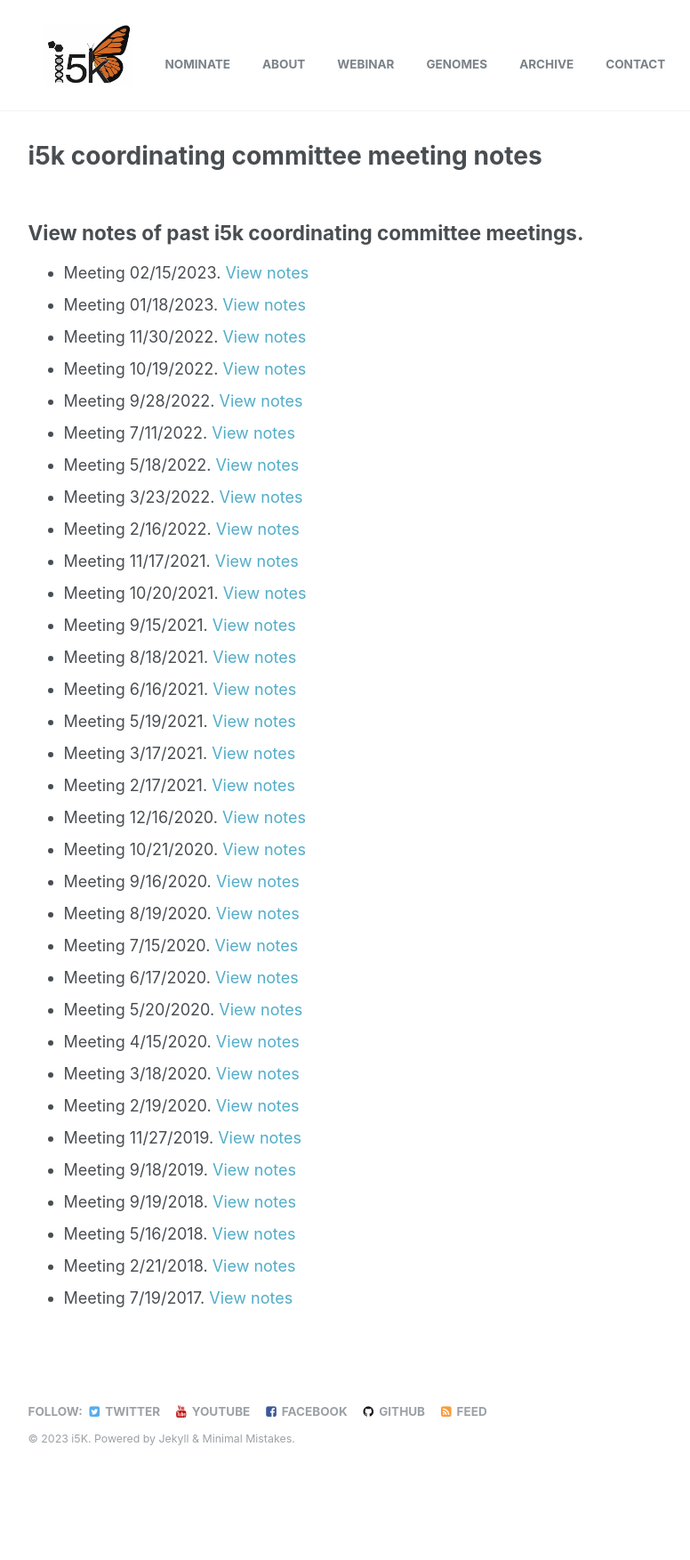
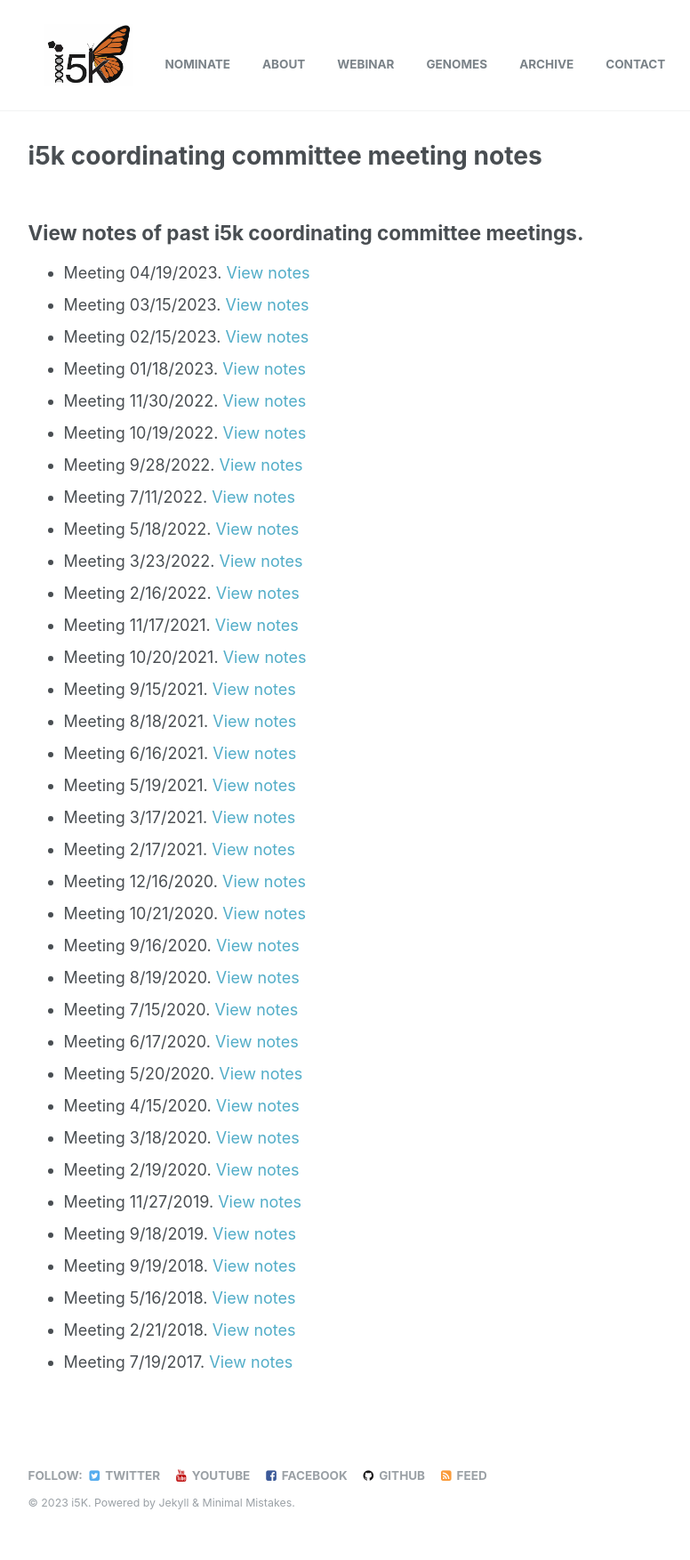
Before and after one commit to i5k/i5k.github.io, a Jekyll site: the page built from _pages/meeting-notes.md, in a window 1280 px wide. Shown: the whole page at 89% size, without its empty margins (250-1026 px from the left). Built offline with Jekyll 4.4.1, drawn with Linux system fonts in a browser that asks for light colours; before the commit the page ends 1681 px from its top, so only the background shows below that.

Commit message:
Update meeting-notes.md

```diff
--- a/_pages/meeting-notes.md
+++ b/_pages/meeting-notes.md
@@ -5,6 +5,8 @@ permalink: /meeting-notes
 ---
 
 ## View notes of past i5k coordinating committee meetings.
+* Meeting 04/19/2023. [View notes](/meeting_notes/04-19-2023_Notes)
+* Meeting 03/15/2023. [View notes](/meeting_notes/03-15-2023_Notes)
 * Meeting 02/15/2023. [View notes](/meeting_notes/02-15-2023_Notes)
 * Meeting 01/18/2023. [View notes](/meeting_notes/01-18-2023_Notes)
 * Meeting 11/30/2022. [View notes](/meeting_notes/11-30-2022_Notes)
```
